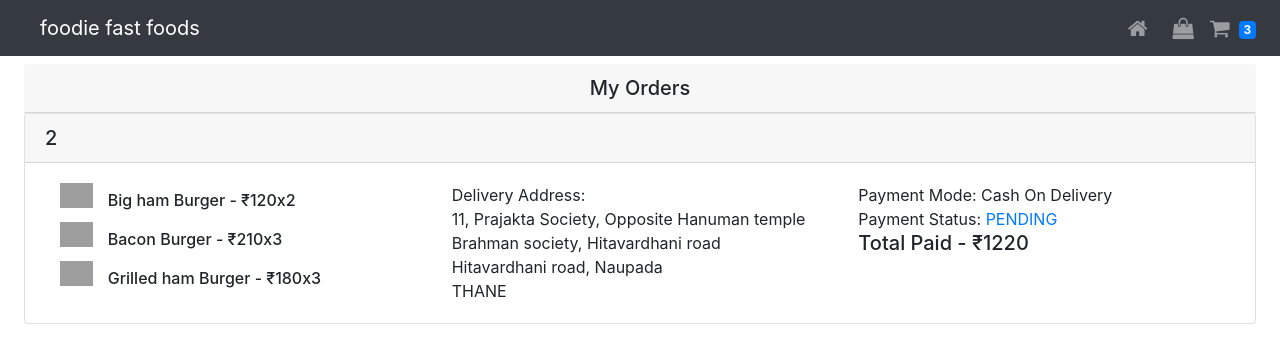
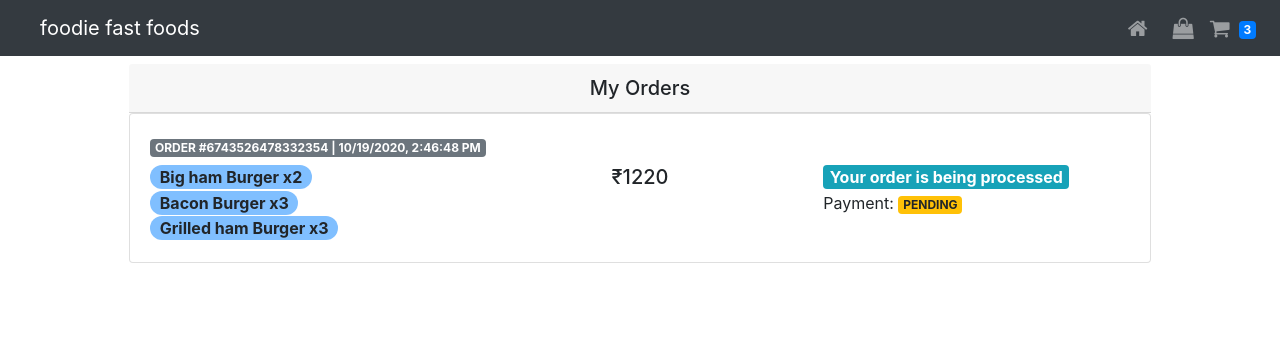
Before and after one commit to AdityaPimpalkar/foodie-fast-food, a React (Create React App) app: page /foodie-fast-food/orders in a window 1280 px wide. Shown: the top 362 px of the page. Built offline with nearby package versions, Linux system fonts and the light colour scheme; grey boxes are pictures that could not be loaded.

Commit message:
order card

```diff
--- a/public/index.html
+++ b/public/index.html
@@ -24,10 +24,9 @@
       work correctly both with client-side routing and a non-root public URL.
       Learn how to configure a non-root public URL by running `npm run build`.
     -->
-    <title>React App</title>
+    <title>FFF</title>
   </head>
   <body>
-    <noscript>You need to enable JavaScript to run this app.</noscript>
     <div id="root"></div>
     <!--
       This HTML file is a template.
--- a/src/App.css
+++ b/src/App.css
@@ -36,3 +36,87 @@
     transform: rotate(360deg);
   }
 }
+
+.progressbar-container{
+  width: 100%;
+  position: relative;
+  z-index: 1;
+}
+
+.progressbar li{
+  float: left;
+  width: 25%;
+  list-style: none;
+  position: relative;
+  text-align: center;
+}
+
+.progressbar li:before{
+  content:"";
+  width: 30px;
+  height: 30px;
+}
+
+.progressbar li:before{
+  content:"";
+  width: 30px;
+  height: 30px;
+  border: 2px solid #bebebe;
+  display: block;
+  margin: 0 auto 10px auto;
+  border-radius: 50%;
+  line-height: 27px;
+  background: white;
+  color: #bebebe;
+  text-align: center;
+  font-weight: bold;
+}
+
+.progressbar{
+  counter-reset: step;
+}
+.progressbar li:before{
+  /* content:counter(step); */
+  counter-increment: step;
+  width: 15px;
+  height: 15px;
+  border: 2px solid #bebebe;
+  display: block;
+  margin: 8px auto 6px auto;
+  border-radius: 50%;
+  line-height: 27px;
+  background: white;
+  color: #bebebe;
+  text-align: center;
+  font-weight: bold;
+}
+
+.progressbar li:after{
+  content: '';
+  position: absolute;
+  width:100%;
+  height: 3px;
+  background: #979797;
+  top: 15px;
+  left: -50%;
+  z-index: -1;
+}
+
+.progressbar li:first-child:after{
+  content: none;
+}
+
+.progressbar li.active + li:after{
+  background: #3aac5d;
+ }
+
+
+ .progressbar li.active:before{
+  border-color: #3aac5d;
+  background: #3aac5d;
+  color: white;
+  content: "\2713";
+  width: 30px;
+  height: 30px;
+  margin: 0px auto -1px auto;
+  }
--- a/src/components/Cart.jsx
+++ b/src/components/Cart.jsx
@@ -86,7 +86,8 @@ class Cart extends Component {
     }
 
     handlePlaceOrder = (e) => {
-        const result = createOrder(this.state);
+        // const result = createOrder(this.state);
+        createOrder(this.state);
     }
 
     render() {
--- a/src/components/Orders.jsx
+++ b/src/components/Orders.jsx
@@ -14,43 +14,59 @@ class Orders extends Component {
     render() {
         const { orders } = this.state;
         return (
-            <div className="row">
-                <div className="col-md-12">
+            <div className="row justify-content-center">
+                <div className="col-md-10">
                 <div className="card-header h5 text-center">My Orders</div>
 
                 {orders.length > 0 ?
 
                 orders.map((order) => (
                     <div className="card text-left" key={order.order_id}>
-                        <div className="card-header h5 text-left">{order.order_id}</div>
+
                         <div className="card-body">
+                            <h6 className="badge badge-secondary">ORDER {order.order_number} | {order.placed_on} </h6>
                             <div className="row">
                                 <div className="col-md-4">
                                     <div className="row">
+                                        <div className="col-md-12">
                                         {order.products.map((product) => (
-                                            <div className="col-md-12" key={product.id}>
-                                                <img src={product.img} className="float-left col-sm-2" alt=""></img>
-                                                <h6 className="card-title float-left mt-2">
-                                                    {product.name} - ₹{product.price}x{product.selectedItems}
-                                                </h6>
-                                                <span className="mt-1 float-left mr-2">
+                                            <span key={product.id}>
+                                                <div className="fnt-16 badge-pill badge badge-light bg-blue" >
+                                                    <span>{product.name} x{product.selectedItems}</span>
+                                                </div>
+                                                &nbsp;
+                                            </span>
 
-                                                </span>
-                                            </div>
                                         ))}
+                                        </div>
                                     </div>
                                 </div>
-                                <div className="col-md-4">
-                                    <span>Delivery Address:</span>
+                                <div className="col-md-4 text-center">
+
+                                <h5>₹{order.order_total}</h5>
+                                    {/* <span>Delivery Address:</span>
                                     <div>{order.deliveryaddress.addressLine1}</div>
                                     <div>{order.deliveryaddress.addressLine2}</div>
                                     <div>{order.deliveryaddress.landmark}</div>
-                                    <div>{order.deliveryaddress.city}</div>
+                                    <div>{order.deliveryaddress.city}</div> */}
+
                                 </div>
                                 <div className="col-md-4">
-                                    <div>Payment Mode: {order.paymentby.selectedpayment === 'cashondelivery' ? 'Cash On Delivery': '' }</div>
-                                    <div>Payment Status: <span className="text-primary">{order.status}</span></div>
-                                    <h5>Total Paid - ₹{order.order_total}</h5>
+                                    {/* <div className="row">
+                                        <div className="progressbar-container mb-1">
+                                            <ul className="progressbar col-sm-12">
+                                            <li className="active">Ordered</li>
+                                            <li>Processed</li>
+                                            <li>Out for Delivery</li>
+                                            <li>Delivered</li>
+                                            </ul>
+                                        </div>
+                                    </div>   */}
+                                    <span className="badge badge-info small fnt-16">{order.order_status_text}</span>
+                                    <div>Payment: <span className="badge badge-warning">{order.payment_status}</span></div>
+
+
+
                                 </div>
                             </div>
                         </div>
--- a/src/index.css
+++ b/src/index.css
@@ -30,3 +30,12 @@ code {
 ::-webkit-scrollbar-thumb:hover {
   background: #555;
 }
+
+.fnt-16 {
+  font-size: 16px !important;
+  margin-bottom: 0.5%;
+}
+
+.bg-blue {
+  background-color:#80bfff !important;
+}
--- a/src/services/orders.js
+++ b/src/services/orders.js
@@ -11,11 +11,14 @@ const orders = [
             landmark: "Hitavardhani road, Naupada"
         },
         order_id: 2,
-        status: "PENDING",
+        order_number: "#6743526478332354",
+        payment_status: "PENDING",
+        order_stage: 2,
+        order_status_text: 'Your order is being processed',
         paymentby:{
             selectedpayment: "cashondelivery"
         },
-        placed_on: "Mon, 19 Oct 2020 14:46:48 GMT",
+        placed_on: new Date("Mon, 19 Oct 2020 14:46:48 GMT").toLocaleString(),
         products: [
             {
                 desc: "larger grilled ham burger",
@@ -55,7 +58,7 @@ export function getOrders() {
 }
 
 export function createOrder(object) {
-    if(object != undefined) {
+    if(object !== undefined) {
         const obj = {
             order_id: orders.length + 1,
             user_id: '',
```
Also changed, not shown: src/App.js (+0 -15 lines), 1 other file (tests, documents, lock files or other folders).
